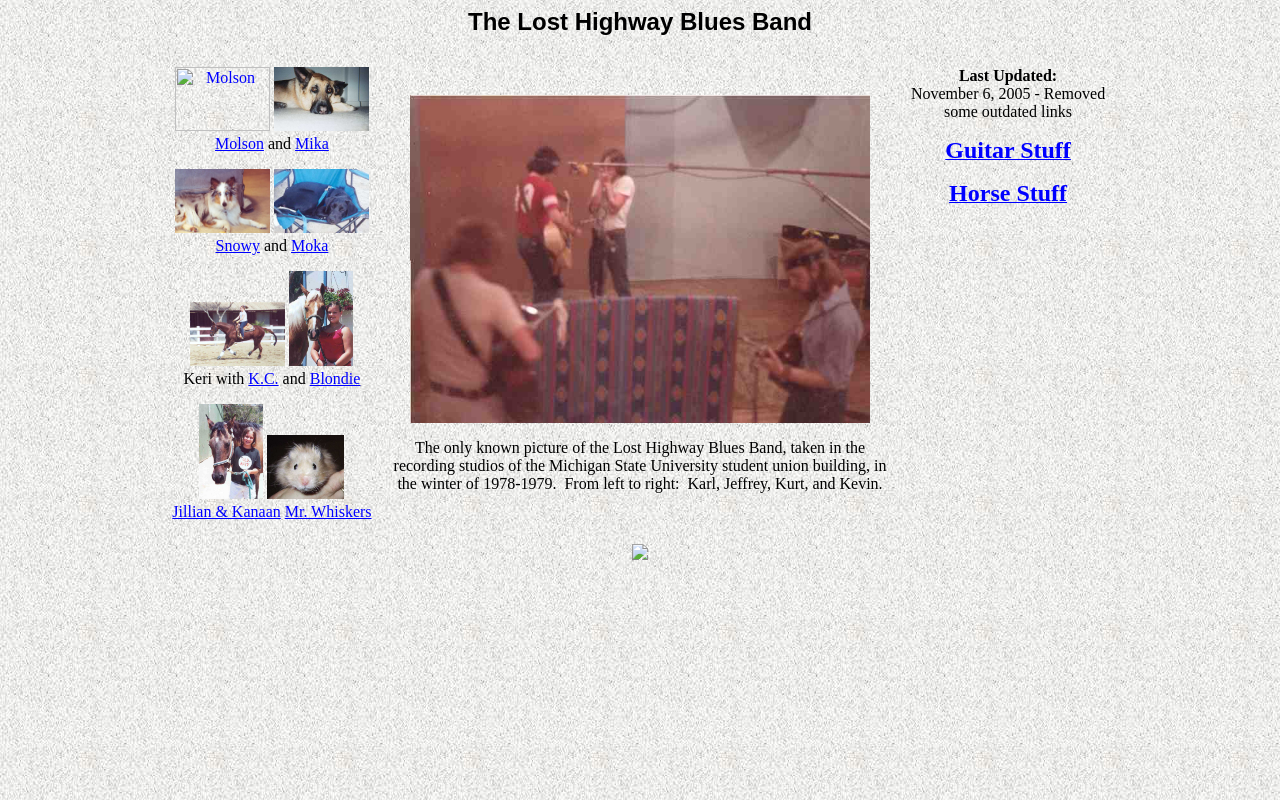
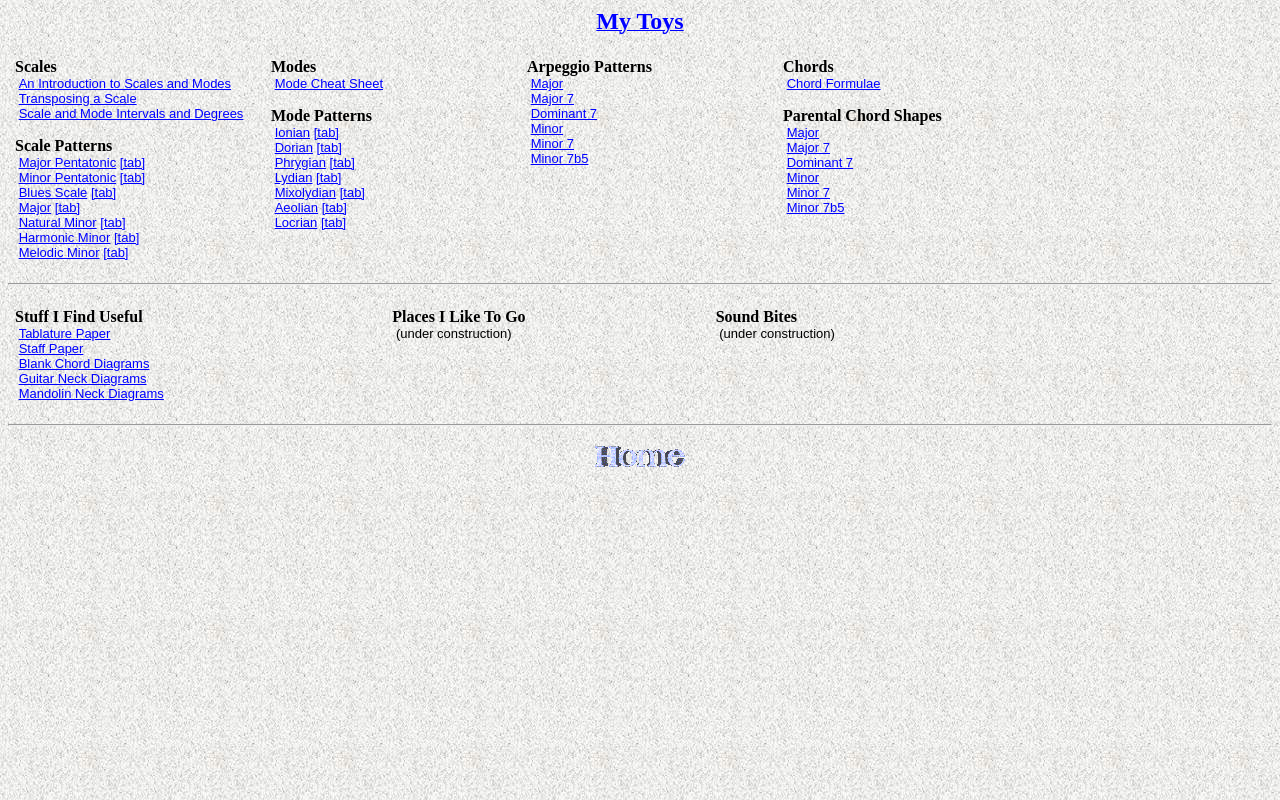
Before and after one commit to dkbtech21/dkbtech21.github.io, a plain HTML site: page index.htm in a window 1280 px wide. Drawn offline with Linux system fonts and the light colour scheme.

```diff
--- a/index.htm
+++ b/index.htm
@@ -3,46 +3,108 @@
     <META HTTP-EQUIV="Content-Type" CONTENT="text/html; charset=windows-1252">
     <META NAME="Generator" CONTENT="Microsoft Word 97">
     <TITLE>Just Another Web Page</TITLE>
+    <META NAME="Template" CONTENT="C:\PROGRAM FILES\MICROSOFT OFFICE\OFFICE\HTML.DOT">
     </HEAD>
     <BODY LINK="#0000ff" VLINK="#800080" BACKGROUND="background.jpg">
 
-<B><FONT FACE="Arial" SIZE=5><P ALIGN="CENTER">The Lost Highway Blues Band</P></B></FONT>
-<P ALIGN="CENTER"><CENTER><TABLE CELLSPACING=0 BORDER=0 CELLPADDING=7 WIDTH=956>
-<TR><TD WIDTH="23%" VALIGN="MIDDLE" HEIGHT=412>
-<P ALIGN="CENTER"><A HREF="molson.jpg"><IMG SRC="molson.jpg" ALT = "Molson" BORDER=0 WIDTH=95 HEIGHT=64></A>
-<A HREF="mika.jpg"><IMG SRC="mika.jpg" ALT = "Mika" BORDER=0 WIDTH=95 HEIGHT=64></A><BR>
-<A HREF="molson.jpg">Molson</A> and
-<A HREF="mika.jpg">Mika</A></P>
+     <B><P ALIGN="CENTER"><A HREF="toys.html"><FONT SIZE=5>My Toys</FONT></A></P>
+    <TABLE CELLSPACING=0 BORDER=0 CELLPADDING=7 WIDTH=1024>
 
-<P ALIGN="CENTER"><A HREF="snowy.jpg"><IMG SRC="snowy.jpg" ALT = "Snowy" BORDER=0 WIDTH=95 HEIGHT=64></A>
-<A HREF="moka.jpg"><IMG SRC="moka.jpg" ALT = "Moka" BORDER=0 WIDTH=95 HEIGHT=64></A><BR>
-<A HREF="snowy.jpg">Snowy</A> and
-<A HREF="moka.jpg">Moka</A></P>
+    <TR><TD WIDTH="25%" VALIGN="TOP">
+    <P><B>Scales</B> <BR>
+    <FONT FACE=ARIAL SIZE=2>
+    &nbsp;<A HREF="Scales/Scalesintro.html">An Introduction to Scales and Modes</A> <BR>
+    &nbsp;<A HREF="Scales/Transposing.html">Transposing a Scale</A> <BR>
+    &nbsp;<A HREF="Scales/modeintervals.html">Scale and Mode Intervals and Degrees</A> <BR>
+    </FONT>
 
-<P ALIGN="CENTER"><A HREF="KCRunning.jpg"><IMG SRC="KCRunning.jpg" ALT = "Keri & K.C." BORDER=0 WIDTH=95 HEIGHT=64></A>
-<A HREF="KeriBlondie.jpg"><IMG SRC="KeriBlondie.jpg" ALT = "Keri & Blondie" BORDER=0 WIDTH=64 HEIGHT=95></A><BR>
-Keri with <A HREF="KCRunning.jpg">K.C.</A> and
-<A HREF="KeriBlondie.jpg">Blondie</A></P>
+    <P><B>Scale Patterns</B> <BR>
+    <FONT FACE=ARIAL SIZE=2>
+    &nbsp;<A HREF="Scales/majorpent.jpg">Major Pentatonic</A>&nbsp;<A HREF="Scales/Majorpent.tab">[tab]</A>  <BR>
+    &nbsp;<A HREF="Scales/minorpent.jpg">Minor Pentatonic</A>&nbsp;<A HREF="Scales/Minorpent.tab">[tab]</A> <BR>
+    &nbsp;<A HREF="Scales/bluesscale.jpg">Blues Scale</A>&nbsp;<A HREF="Scales/Blues.tab">[tab]</A> <BR>
+    &nbsp;<A HREF="Scales/majorscale.jpg">Major</A>&nbsp;<A HREF="Scales/Ionian.tab">[tab]</A> <BR>
+    &nbsp;<A HREF="Scales/aeolianmode.jpg">Natural Minor</A>&nbsp;<A HREF="Scales/Aeolian.tab">[tab]</A> </BR>
+    &nbsp;<A HREF="Scales/harmonicminor.jpg">Harmonic Minor</A>&nbsp;<A HREF="Scales/Harmonicminor.tab">[tab]</A> </BR>
+    &nbsp;<A HREF="Scales/melodicminor.jpg">Melodic Minor</A>&nbsp;<A HREF="Scales/Melodicminor.tab">[tab]</A> </TD>
+    </FONT>
 
-<P ALIGN="CENTER"><A HREF="JillianKanaan.jpg"><IMG SRC="JillianKanaan.jpg" ALT = "Jillian and Kanaan" BORDER=0 WIDTH=64 HEIGHT=95></A>
-<A HREF="whiskers.jpg"><IMG SRC="whiskers.jpg" ALT = "Mr. Whiskers" BORDER=0 WIDTH=77 HEIGHT=64></A><BR>
-<A HREF="JillianKanaan.jpg">Jillian & Kanaan</A>
-<A HREF="whiskers.jpg">Mr. Whiskers</A></P>
-</TD>
+    <TD WIDTH="25%" VALIGN="TOP">
+    <B><P>Modes</B> <BR>
+    <FONT FACE=ARIAL SIZE=2>
+    &nbsp;<A HREF="Scales/modesheet.html">Mode Cheat Sheet</A> <BR>
+    </FONT>
 
-<TD WIDTH="54%" VALIGN="MIDDLE" HEIGHT=412>
-<P ALIGN="CENTER"><IMG SRC="LostHighway.jpg" ALT = "Lost Highway" WIDTH=460 HEIGHT=328></P>
-<P ALIGN="CENTER">The only known picture of the Lost Highway Blues Band, taken in the recording studios of the Michigan State University student union building, in the winter of 1978-1979.&nbsp; From left to right:&nbsp; Karl, Jeffrey, Kurt, and Kevin.</TD>
-<TD WIDTH="23%" VALIGN="TOP" HEIGHT=412>
-<B><P ALIGN="CENTER">Last Updated:</B><BR>
-November 6, 2005 - Removed some outdated links<BR></P>
-<B><P ALIGN="CENTER"><A HREF="guitarpage.htm"><FONT SIZE=5>Guitar Stuff</FONT></A></P></B>
-<B><P ALIGN="CENTER"><A HREF="http://www.warledge.com"><FONT SIZE=5>Horse Stuff</FONT></A></P></B>
-</TD>
+    <B><P>Mode Patterns</B> <BR>
+    <FONT FACE=ARIAL SIZE=2>
+    &nbsp;<A HREF="Scales/majorscale.jpg">Ionian</A>&nbsp;<A HREF="Scales/Ionian.tab">[tab]</A>  <BR>
+    &nbsp;<A HREF="Scales/dorianmode.jpg">Dorian</A>&nbsp;<A HREF="Scales/Dorian.tab">[tab]</A>  <BR>
+    &nbsp;<A HREF="Scales/phrygianmode.jpg">Phrygian</A>&nbsp;<A HREF="Scales/Phrygian.tab">[tab]</A> <BR>
+    &nbsp;<A HREF="Scales/lydianmode.jpg">Lydian</A>&nbsp;<A HREF="Scales/Lydian.tab">[tab]</A> <BR>
+    &nbsp;<A HREF="Scales/mixolydianmode.jpg">Mixolydian</A>&nbsp;<A HREF="Scales/Mixolydian.tab">[tab]</A>  <BR>
+    &nbsp;<A HREF="Scales/aeolianmode.jpg">Aeolian</A>&nbsp;<A HREF="Scales/Aeolian.tab">[tab]</A> <BR>
+    &nbsp;<A HREF="Scales/locrianmode.jpg">Locrian</A>&nbsp;<A HREF="Scales/Locrian.tab">[tab]</A> </TD>
+    </FONT>
+
+    <TD WIDTH="25%" VALIGN="TOP">
+    <B><P>Arpeggio Patterns</B> <BR>
+    <FONT FACE=ARIAL SIZE=2>
+    &nbsp;<A HREF="Arpeggios/majorarp.jpg">Major</A> <BR>
+    &nbsp;<A HREF="Arpeggios/major7arp.jpg">Major 7</A> <BR>
+    &nbsp;<A HREF="Arpeggios/dominant7arp.jpg">Dominant 7</A> <BR>
+    &nbsp;<A HREF="Arpeggios/minorarp.jpg">Minor</A> <BR>
+    &nbsp;<A HREF="Arpeggios/minor7arp.jpg">Minor 7</A> <BR>
+    &nbsp;<A HREF="Arpeggios/minor7b5arp.jpg">Minor 7b5</A> </TD>
+    </FONT>
+
+    <TD WIDTH="25%" VALIGN="TOP">
+    <B><P>Chords</B> <BR>
+    <FONT FACE=ARIAL SIZE=2>
+    &nbsp;<A HREF="Chords/Chordformulae.html">Chord Formulae</A> <BR>
+    </FONT>
+
+    <B><P>Parental Chord Shapes</B> <BR>
+    <FONT FACE=ARIAL SIZE=2>
+    &nbsp;<A HREF="Chords/majorchords.jpg">Major</A> <BR>
+    &nbsp;<A HREF="Chords/major7chords.jpg">Major 7</A> <BR>
+    &nbsp;<A HREF="Chords/dominant7chords.jpg">Dominant 7</A> <BR>
+    &nbsp;<A HREF="Chords/minorchords.jpg">Minor</A> <BR>
+    &nbsp;<A HREF="Chords/minor7chords.jpg">Minor 7</A> <BR>
+    &nbsp;<A HREF="Chords/minor7b5chords.jpg">Minor 7b5</A> </TD>
+    </FONT>
     </TR>
     </TABLE>
-</CENTER></P>
-<P ALIGN="CENTER"><A HREF="mailto:dkevinb@yahoo.com"><IMG SRC= "mai9_anm.gif" BORDER=0></A></P>
 
-</BODY>
+    <P><HR></P>
+    <TABLE CELLSPACING=0 BORDER=0 CELLPADDING=7 WIDTH=1024>
+    <TR><TD WIDTH="28%" VALIGN="TOP">
+    <P><B>Stuff I Find Useful</B> <BR>
+    <FONT FACE=ARIAL SIZE=2>
+    &nbsp;<A HREF="Tab.rtf">Tablature Paper</A><BR>
+    &nbsp;<A HREF="staff.rtf">Staff Paper</A><BR>
+    &nbsp;<A HREF="chorddiagrams.rtf">Blank Chord Diagrams</A><BR>
+    &nbsp;<A HREF="guitarneck.rtf">Guitar Neck Diagrams</A><BR>
+    &nbsp;<A HREF="Mando/mandoneck.rtf">Mandolin Neck Diagrams</A><BR>
+    </FONT>
+
+    <TD WIDTH="24%" VALIGN="TOP">
+    <B><P>Places I Like To Go</B> <BR>
+    <FONT FACE=ARIAL SIZE=2>
+    &nbsp;(under construction)<BR>
+    </FONT>
+
+    <TD WIDTH="24%" VALIGN="TOP">
+    <B><P>Sound Bites</B> <BR>
+    <FONT FACE=ARIAL SIZE=2>
+    &nbsp;(under construction)<BR>
+    </TD>
+    </FONT>
+
+    </TR>
+    </TABLE>
+
+    <P><HR></P>
+    <P ALIGN="CENTER"><A HREF="index.htm"><IMG BORDER=0 SRC="home_anm.gif"></A></P>
+    <P>&nbsp; <BR>
+    &nbsp; </P></BODY>
     </HTML>
```
Also changed, not shown: guitarpage.htm (deleted, +0 -110 lines). Lines whose indentation alone changed are shown as unchanged.
